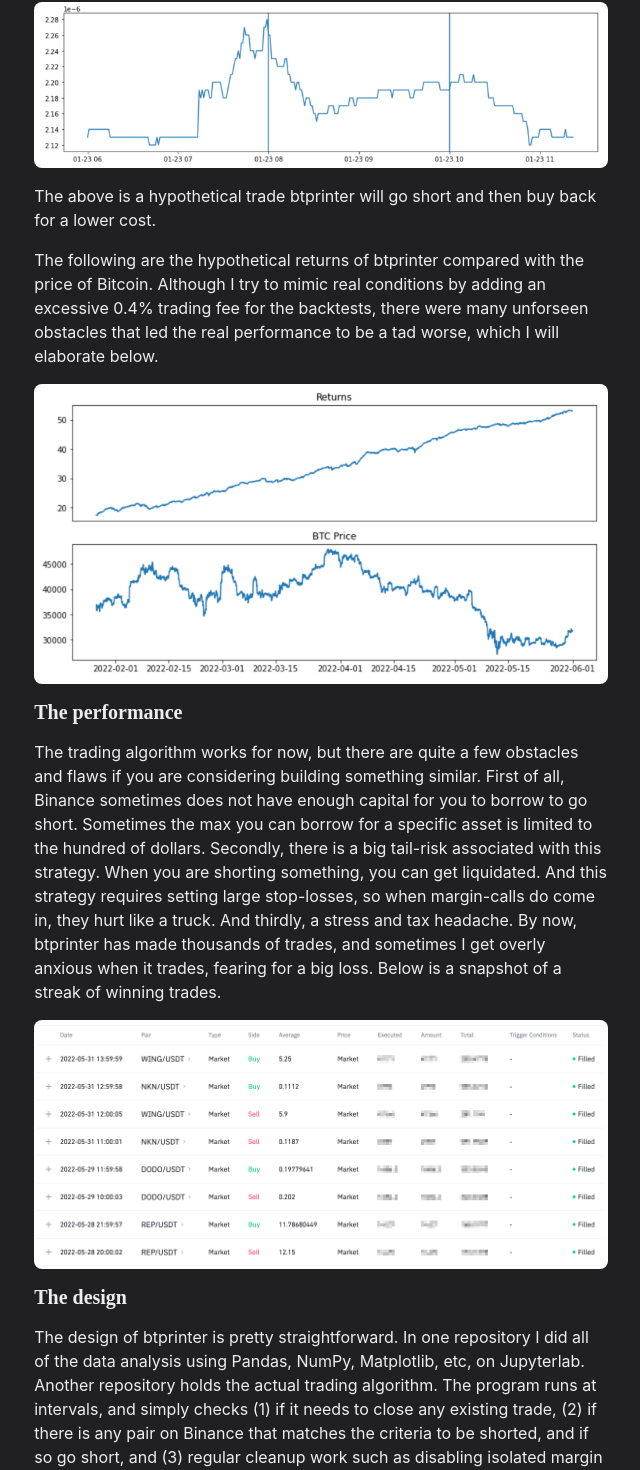
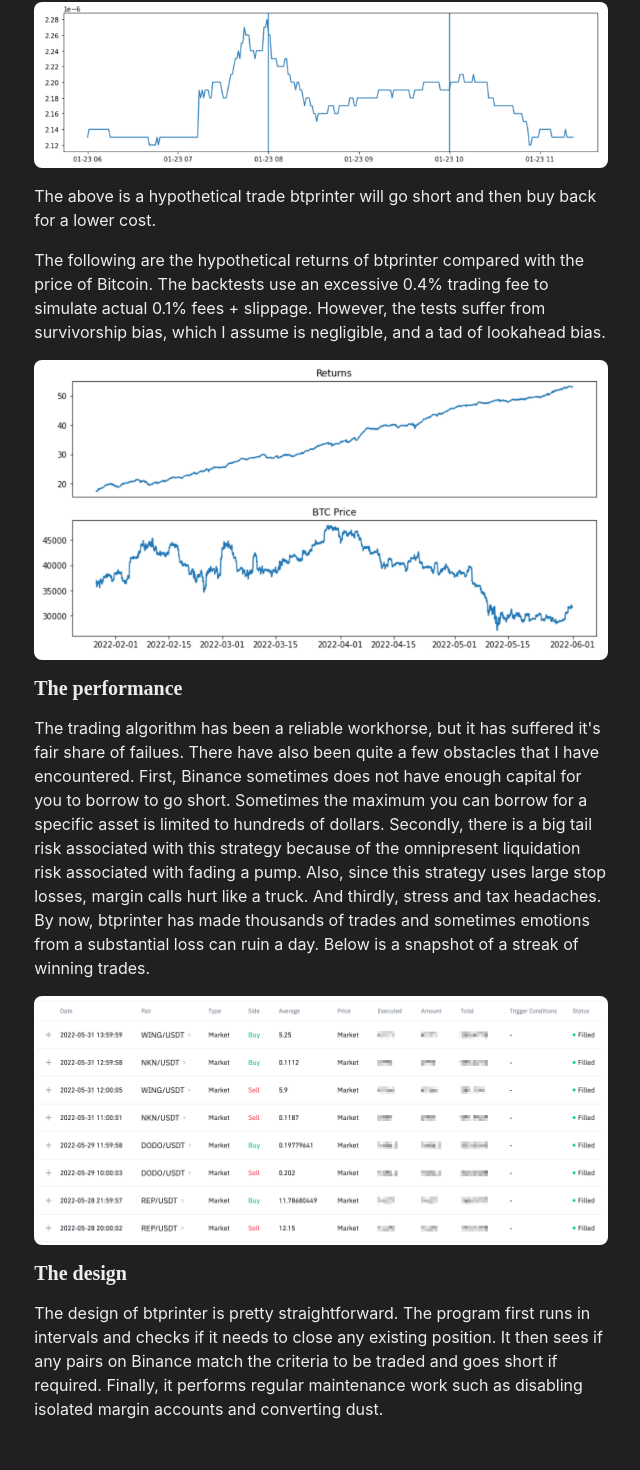
Before and after one commit to sunnymnie/portfolio, a Next.js app: page /works/btprinter in a window 1280 px wide. Shown: the part 642-2112 px from the top of the page, without its empty margins (319-959 px from the left). Built offline with nearby package versions, Linux system fonts and the light colour scheme.

Commit message:
grammar fixes for most articles

```diff
--- a/pages/works/btprinter.js
+++ b/pages/works/btprinter.js
@@ -16,9 +16,9 @@
             </Title>
             <Paragraph>
                 Also known as btprinter. This is the latest trading algorithm that I am running.
-                In essence, the strategy requires periodically looking for the highest gainers over the past
-                time period and takes a short position. As of May 2022, it has returned 7.5x
-                since January 2022.
+                The strategy requires periodically looking for the highest gainers over a set time
+                and taking a short position when appropriate.
+                As of May 2022, this strategy has returned 7.5x since its inception.
             </Paragraph>
             <List my={4}>
                 <ListItem>
@@ -44,9 +44,8 @@
             </Paragraph>
             <Paragraph>
                 The following are the hypothetical returns of btprinter compared with the price of Bitcoin.
-                Although I try to mimic real conditions by adding an excessive 0.4% trading fee for the backtests,
-                there were many unforseen obstacles that led the real performance to be a tad worse, which I will
-                elaborate below.
+                The backtests use an excessive 0.4% trading fee to simulate actual 0.1% fees + slippage.
+                However, the tests suffer from survivorship bias, which I assume is negligible, and a tad of lookahead bias.
             </Paragraph>
             <WorkImage src="btprinter-theoretical.png" alt="btprinter backtest" />
 
@@ -54,15 +53,16 @@
                 The performance
             </Header>
             <Paragraph>
-                The trading algorithm works for now, but there are quite a few obstacles and flaws if you are
-                considering building something similar.
-                First of all, Binance sometimes does not have enough capital for you to borrow to go short. Sometimes
-                the max you can borrow for a specific asset is limited to the hundred of dollars.
-                Secondly, there is a big tail-risk associated with this strategy. When you are shorting something,
-                you can get liquidated. And this strategy requires setting large stop-losses, so when margin-calls
-                do come in, they hurt like a truck.
-                And thirdly, a stress and tax headache. By now, btprinter has made thousands of trades, and sometimes
-                I get overly anxious when it trades, fearing for a big loss. Below is a snapshot of a streak of winning trades.
+                The trading algorithm has been a reliable workhorse, but it has suffered it's fair share of failues.
+                There have also been quite a few obstacles that I have encountered.
+                First, Binance sometimes does not have enough capital for you to borrow to go short.
+                Sometimes the maximum you can borrow for a specific asset is limited to hundreds of dollars.
+                Secondly, there is a big tail risk associated with this strategy because of the
+                omnipresent liquidation risk associated with fading a pump.
+                Also, since this strategy uses large stop losses, margin calls hurt like a truck.
+                And thirdly, stress and tax headaches. By now, btprinter has made thousands of trades
+                and sometimes emotions from a substantial loss can ruin a day.
+                Below is a snapshot of a streak of winning trades.
             </Paragraph>
             <WorkImage src="btprinter-trades.png" alt="btprinter winning trades" />
 
@@ -70,11 +70,11 @@
                 The design
             </Header>
             <Paragraph>
-                The design of btprinter is pretty straightforward. In one repository I did all of the data analysis
-                using Pandas, NumPy, Matplotlib, etc, on Jupyterlab. Another repository holds the actual trading
-                algorithm. The program runs at intervals, and simply checks (1) if it needs to close any existing trade,
-                (2) if there is any pair on Binance that matches the criteria to be shorted, and if so go short, and (3)
-                regular cleanup work such as disabling isolated margin accounts, etc.
+                The design of btprinter is pretty straightforward.
+                The program first runs in intervals and checks if it needs to close any existing position.
+                It then sees if any pairs on Binance match the criteria to be traded and goes short if required.
+                Finally, it performs regular maintenance work such as disabling
+                isolated margin accounts and converting dust.
             </Paragraph>
 
 
@@ -83,4 +83,3 @@
 )
 
 export default Work
-//   export { getServerSideProps } from '../../components/chakra'
```
Also changed, not shown: pages/index.js (+7 -8 lines), pages/works.js (+5 -6 lines), pages/works/bookstore-eth.js (+4 -5 lines), pages/works/ganache-faucet.js (+3 -4 lines), pages/works/seed-phrase-vault.js (+8 -9 lines), pages/works/ytprinter.js (+11 -7 lines).
